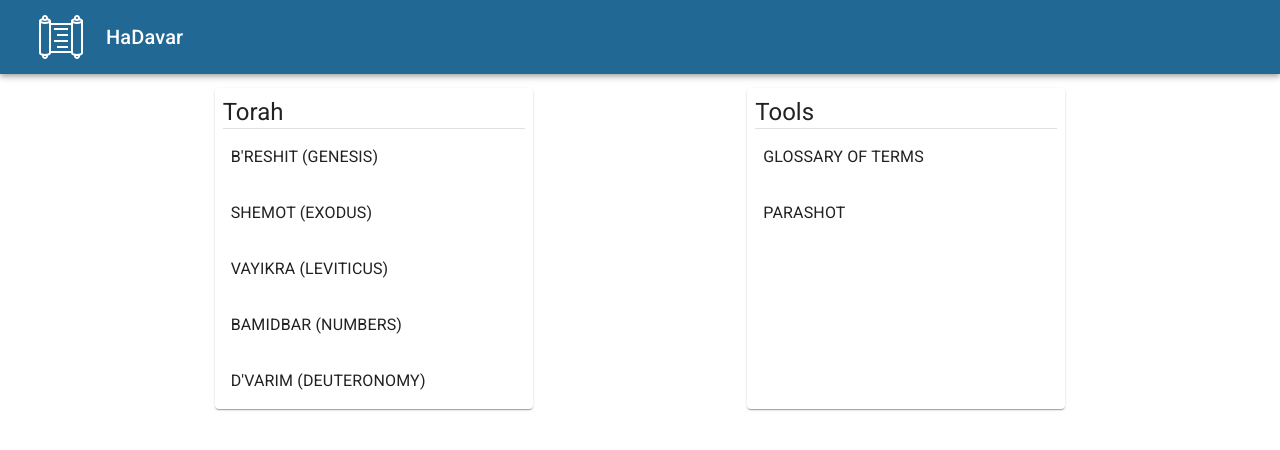
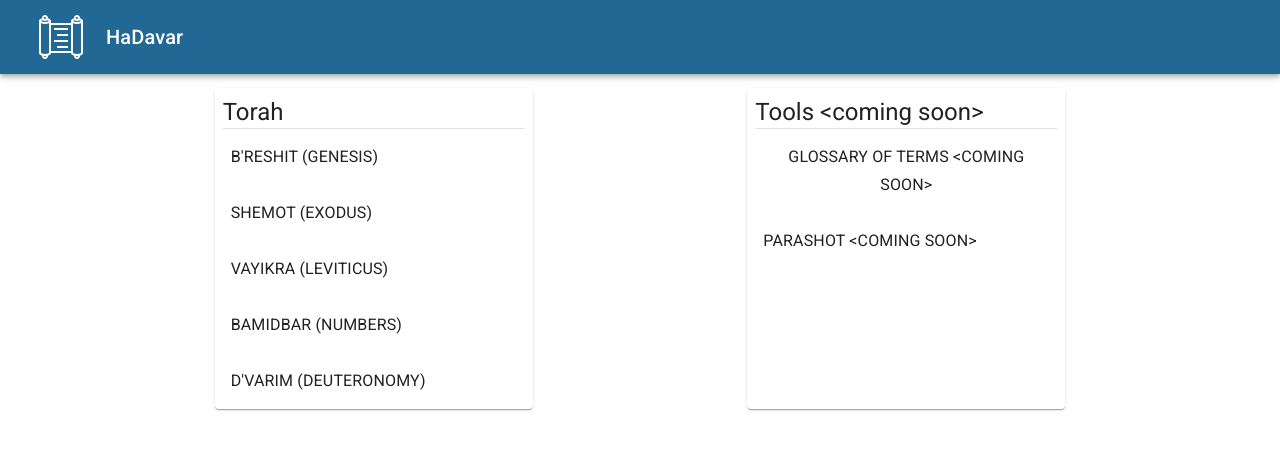
Before and after one commit to aflansburg/hadavar, a Next.js app: page / in a window 1280 px wide. Shown: the top 450 px of the page. Built offline with nearby package versions, Linux system fonts and the light colour scheme.

Commit message:
coming soon added to dead links

```diff
--- a/src/Dashboard/Cards.js
+++ b/src/Dashboard/Cards.js
@@ -47,17 +47,21 @@ export function Glossary() {
   const classes = useStyles();
   return (
     <Grid item xs={12} sm={4} md={3} component={Paper} className={classes.card}>
-      <Typography variant="h5">Tools</Typography>
+      <Typography variant="h5">Tools {" <coming soon> "}</Typography>
       <Divider style={{ marginBottom: 8 }} />
       <Grid item container spacing={2}>
         <Grid item xs={12}>
           <Button>
-            <Typography variant="subtitle1">Glossary of Terms</Typography>
+            <Typography variant="subtitle1">
+              Glossary of Terms {" <coming soon> "}
+            </Typography>
           </Button>
         </Grid>
         <Grid item xs={12}>
           <Button>
-            <Typography variant="subtitle1">Parashot</Typography>
+            <Typography variant="subtitle1">
+              Parashot {" <coming soon> "}
+            </Typography>
           </Button>
         </Grid>
       </Grid>
```
